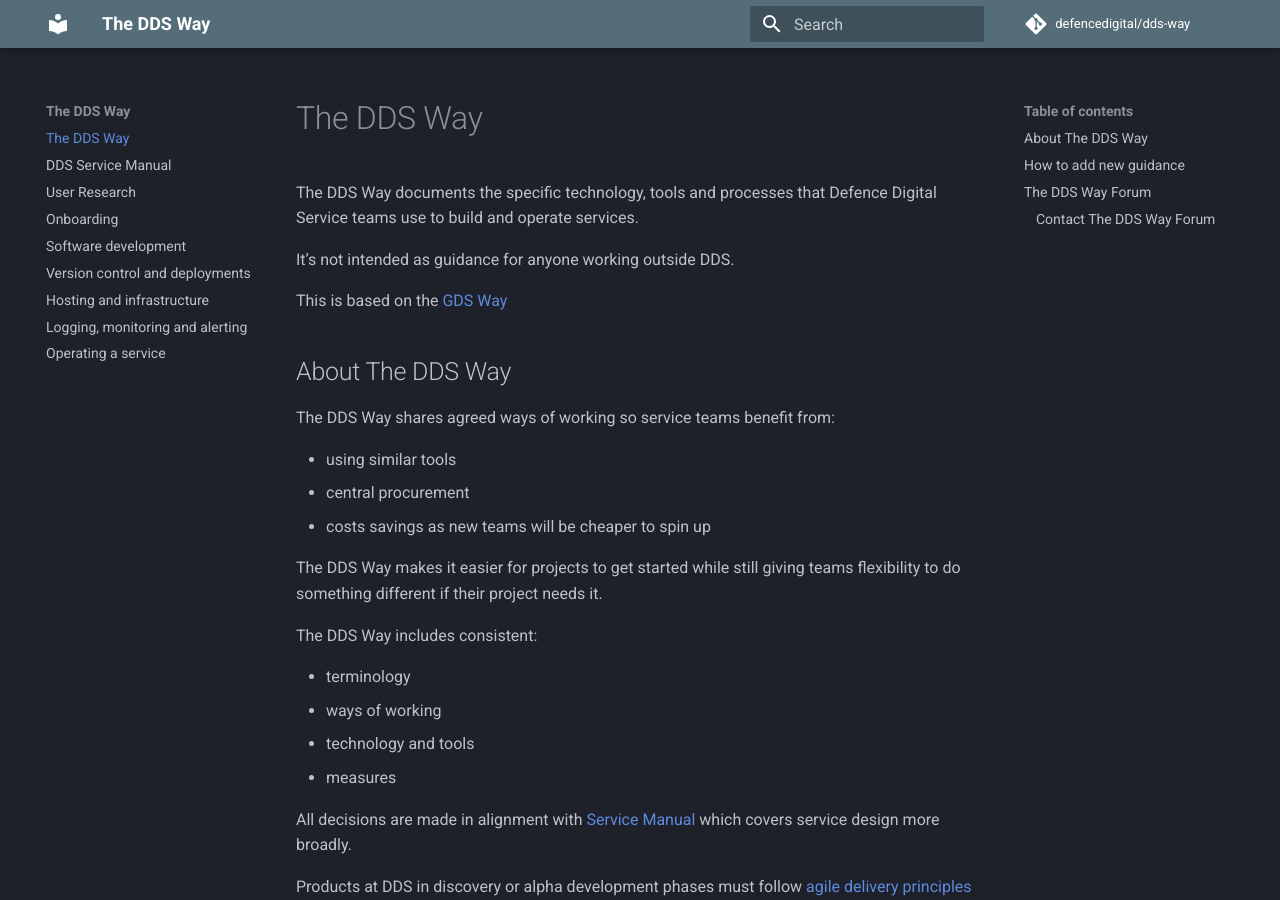
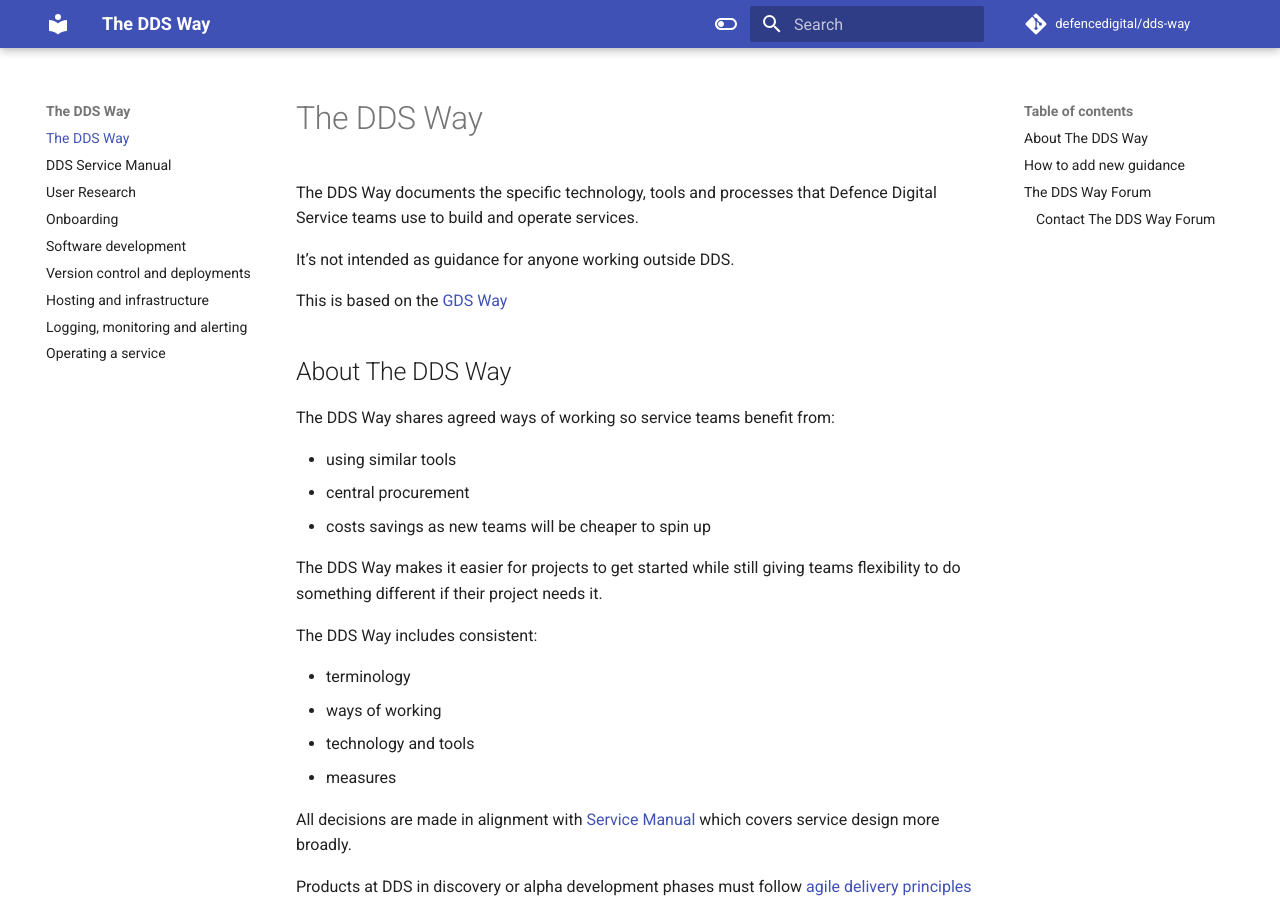
Before and after one commit to defencedigital/dds-way, an MkDocs documentation site: the page built from docs/index.md, in a window 1280 px wide and 900 px high. Built offline with MkDocs 1.6.1 and Material for MkDocs 9.7.7, drawn with Linux system fonts in a browser that asks for light colours; comment, search, counter and statistics services are not loaded.

Commit message:
theme based on system defaults

```diff
--- a/mkdocs.yml
+++ b/mkdocs.yml
@@ -17,6 +17,13 @@
 theme:
   name: material
   palette:
-    scheme: slate
-    primary: blue grey
-    accent: deep purple
+    - media: "(prefers-color-scheme: light)"
+      scheme: default
+      toggle:
+        icon: material/toggle-switch-off-outline
+        name: Switch to dark mode
+    - media: "(prefers-color-scheme: dark)"
+      scheme: slate
+      toggle:
+        icon: material/toggle-switch
+        name: Switch to light mode
```
